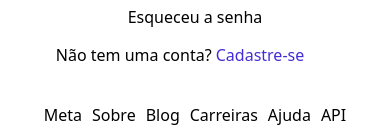
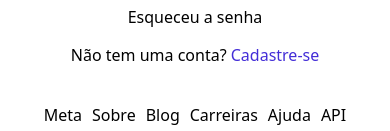
Before and after one commit to dfa2307/projetoInstagram, a website: page src/index.html in a window 390 px wide. Shown: the part 338-469 px from the top of the page. Drawn offline with Linux system fonts and the light colour scheme.

Commit message:
modified:   src/index.html 	modified:   src/output.css

```diff
--- a/src/index.html
+++ b/src/index.html
@@ -44,7 +44,7 @@
         <a class="font-medium">Esqueceu a senha</a>
       </form>
 
-      <div class="flex justify-center mt-3.5 w-72">
+      <div class="flex justify-center mt-3.5 md:w-72">
         <p>
           Não tem uma conta?
           <a class="text-indigo-700 font-medium">Cadastre-se</a>
```
Also changed, not shown: src/output.css.
